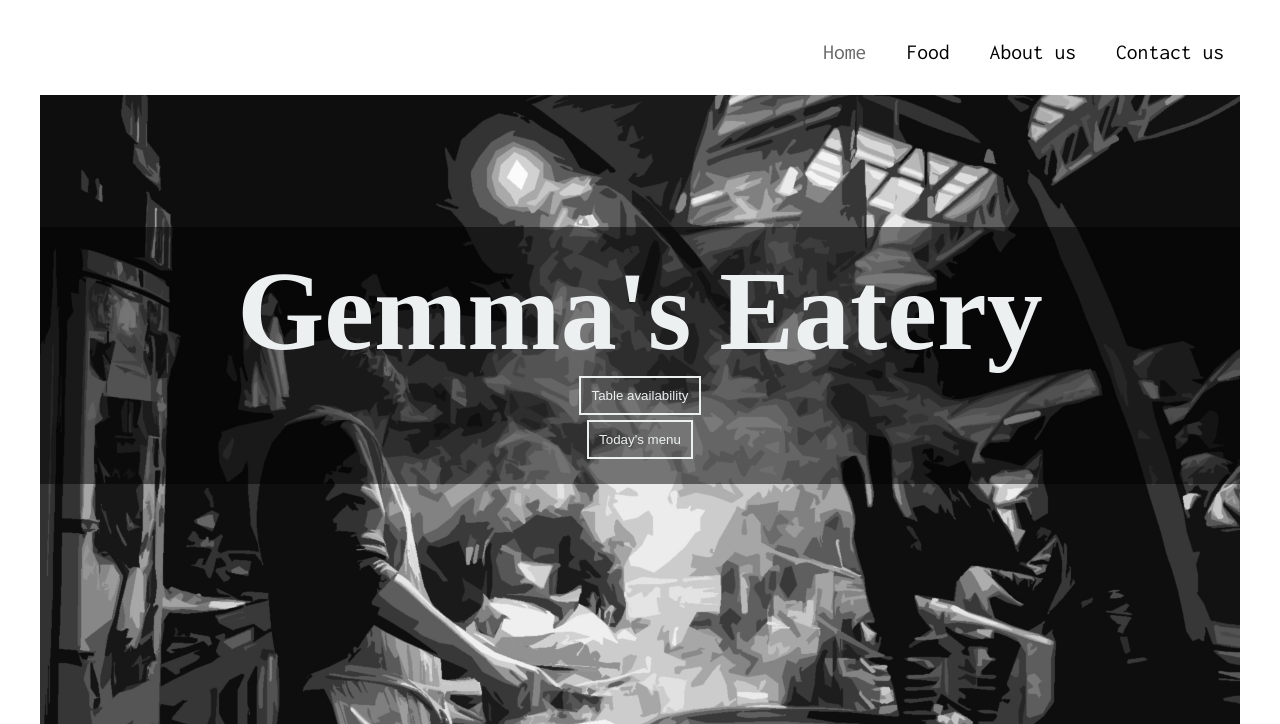
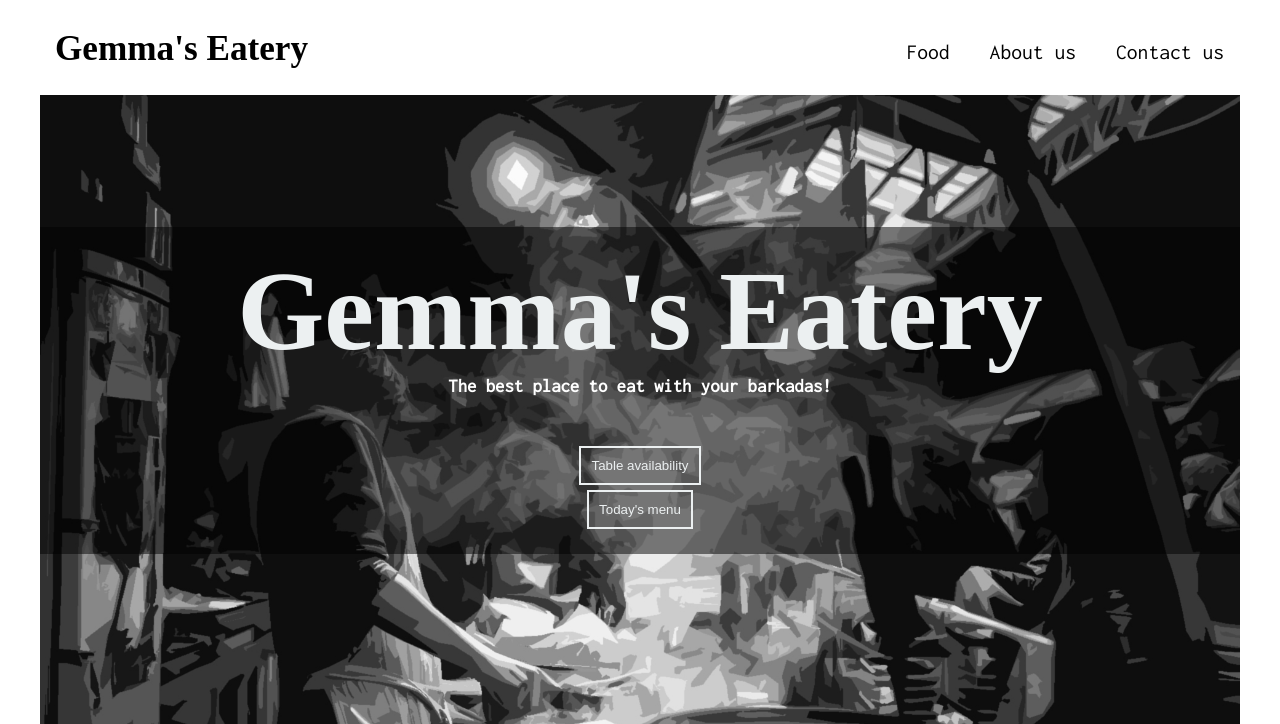
Before and after one commit to jonathanfrancisco/GemmasEatery, a plain HTML site: page index.html in a window 1280 px wide. Shown: the top 724 px of the page. Drawn offline with Linux system fonts and the light colour scheme; a web font is replaced by a local one.

Commit message:
Added nav like-logo and sub-headline

```diff
--- a/assets/style.css
+++ b/assets/style.css
@@ -1,8 +1,10 @@
-.clearfix:after {
-    content: "";
-    display: table;
-    clear: both;
+#logo {
+    display: inline-block;
+    float: left;
+    font-family: 'Bilbo Swash Caps';
+    font-size: 2.2em; margin: 0; padding: 5px 10px 10px 15px;
 }
+
 body {
     margin: 1.5em 0 0 0;
     padding: 0;
@@ -66,6 +68,10 @@ nav a:hover {
     color: #ecf0f1;
 }
 
+#header-details h3 {
+    margin: 0 0 50px;
+}
+
 #header-details button {
     margin: 0 auto;
     display: block;
--- a/index.html
+++ b/index.html
@@ -10,7 +10,7 @@
         <div class="container">
 
             <nav>
-                <a class="active" href="index.html">Home</a>
+                <h2 id="logo">Gemma's Eatery</h2>
                 <a href="foods.html">Food</a>
                 <a href="about.html">About us</a>
                 <a href="contact.html">Contact us</a>
@@ -21,6 +21,7 @@
 
                     <div id="header-details">
                         <h1>Gemma's Eatery</h1>
+                        <h3>The best place to eat with your barkadas!</h3>
                         <button>Table availability</button>
                         <button>Today's menu</button>
                     </div>
```
